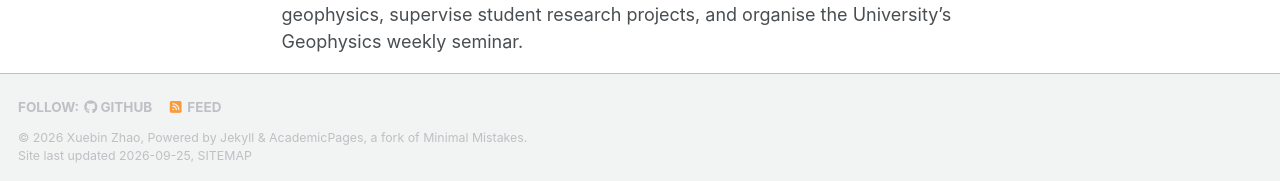
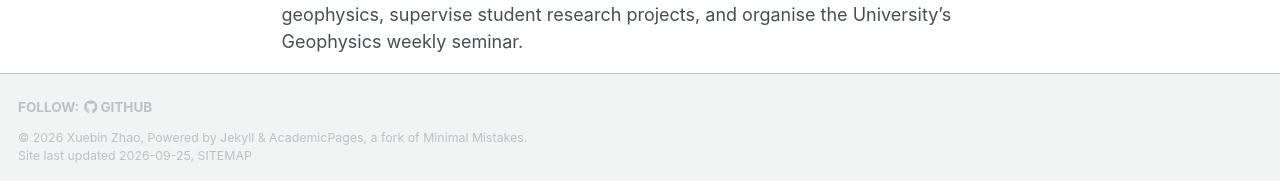
Before and after one commit to XuebinZhaoZXB/xuebinzhaozxb.github.io, a Jekyll site: the page built from content/about.md, in a window 1280 px wide and 900 px high, scrolled down 557 px. Shown: the part 716-897 px from the top of the window. Built offline with Jekyll 4.4.1, drawn with Linux system fonts in a browser that asks for light colours; a style sheet for code colours, icons or effects is not loaded.

Commit message:
hide FEED links

```diff
--- a/_config.yml
+++ b/_config.yml
@@ -122,7 +122,7 @@ staticman:
       options:
         format           : "iso8601" # "iso8601" (default), "timestamp-seconds", "timestamp-milliseconds"
 atom_feed:
-  hide                   : false     # change to true to hide the RSS feed in the footer
+  hide                   : true
   path                   : # blank (default) uses feed.xml
 
 
```
